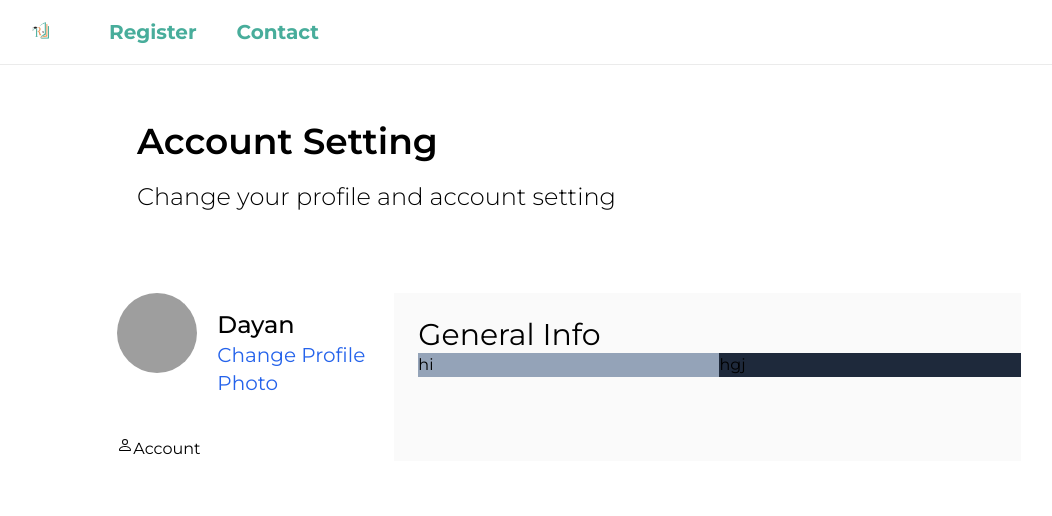
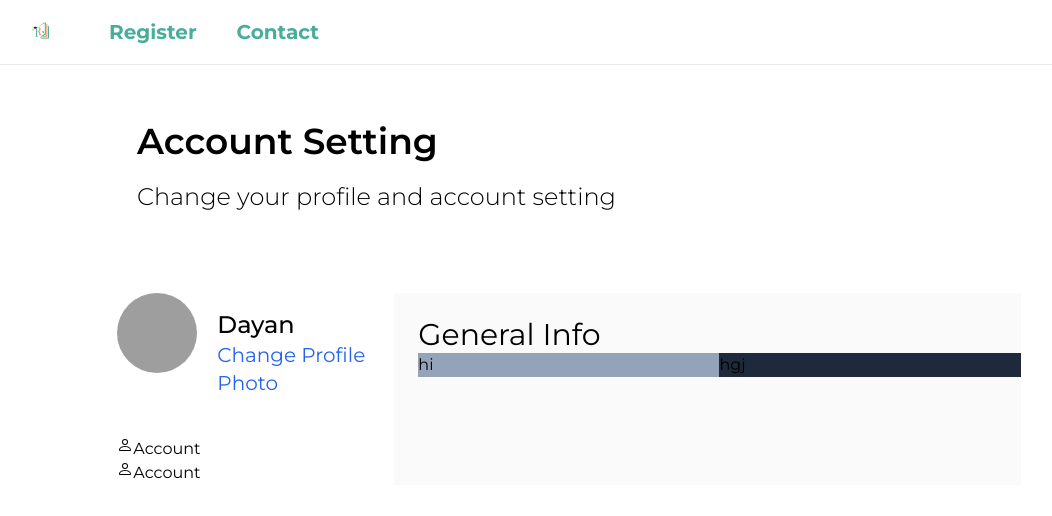
Before and after one commit to UnBora/tnak-rean-ui, a React (Create React App) app: page /accountsetting in a window 1280 px wide. Shown: the top 516 px of the page, without its empty margins (71-1123 px from the left). Built offline with nearby package versions, Linux system fonts and the light colour scheme; grey boxes are pictures that could not be loaded.

Commit message:
Update AccountSetting.jsx

```diff
--- a/src/pages/AccountSetting.jsx
+++ b/src/pages/AccountSetting.jsx
@@ -27,6 +27,11 @@ export default function AccountSetting() {
            <div class="flex">
            <a href="#"><BsPerson/></a>
            <a href="#">Account</a>
+
+           </div>
+           <div class="flex">
+           <a href="#"><BsPerson/></a>
+           <a href="#">Account</a>
            </div>
           </div>
         </div>
```
